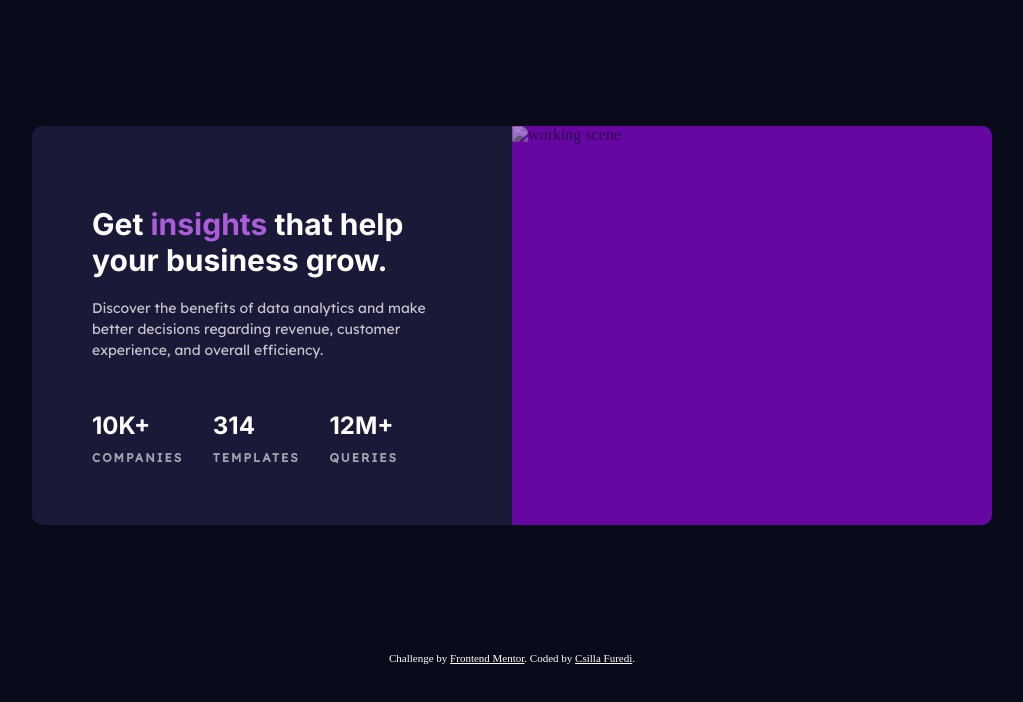
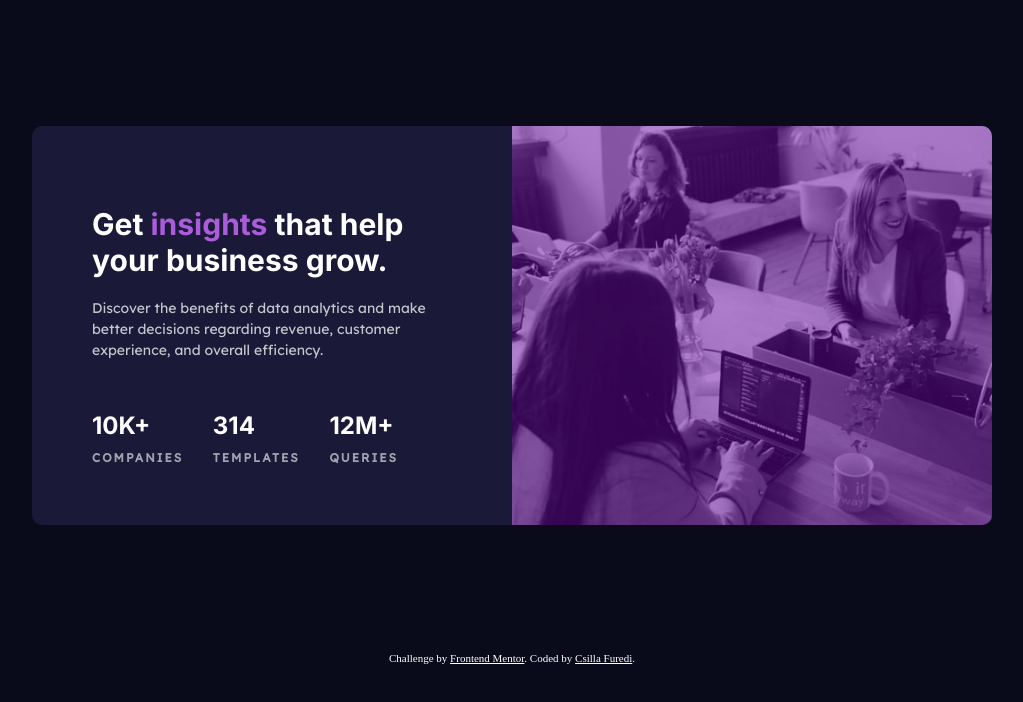
Before and after one commit to csillafuredi/Frontend-Mentor-Challenge_Statpreview, a plain HTML site: page index.html in a window 1280 px wide. Shown: the whole page, without its empty margins (128-1151 px from the left). Drawn offline with Linux system fonts and the light colour scheme.

Commit message:
Update index.html

```diff
--- a/index.html
+++ b/index.html
@@ -42,7 +42,7 @@
 
     </div>
     <div class="right-column">
-      <img src="images/image-header-desktop.jpg" alt="working scene">
+      <img src="image-header-desktop.jpg" alt="working scene">
     </div>
   </section>
 
```
